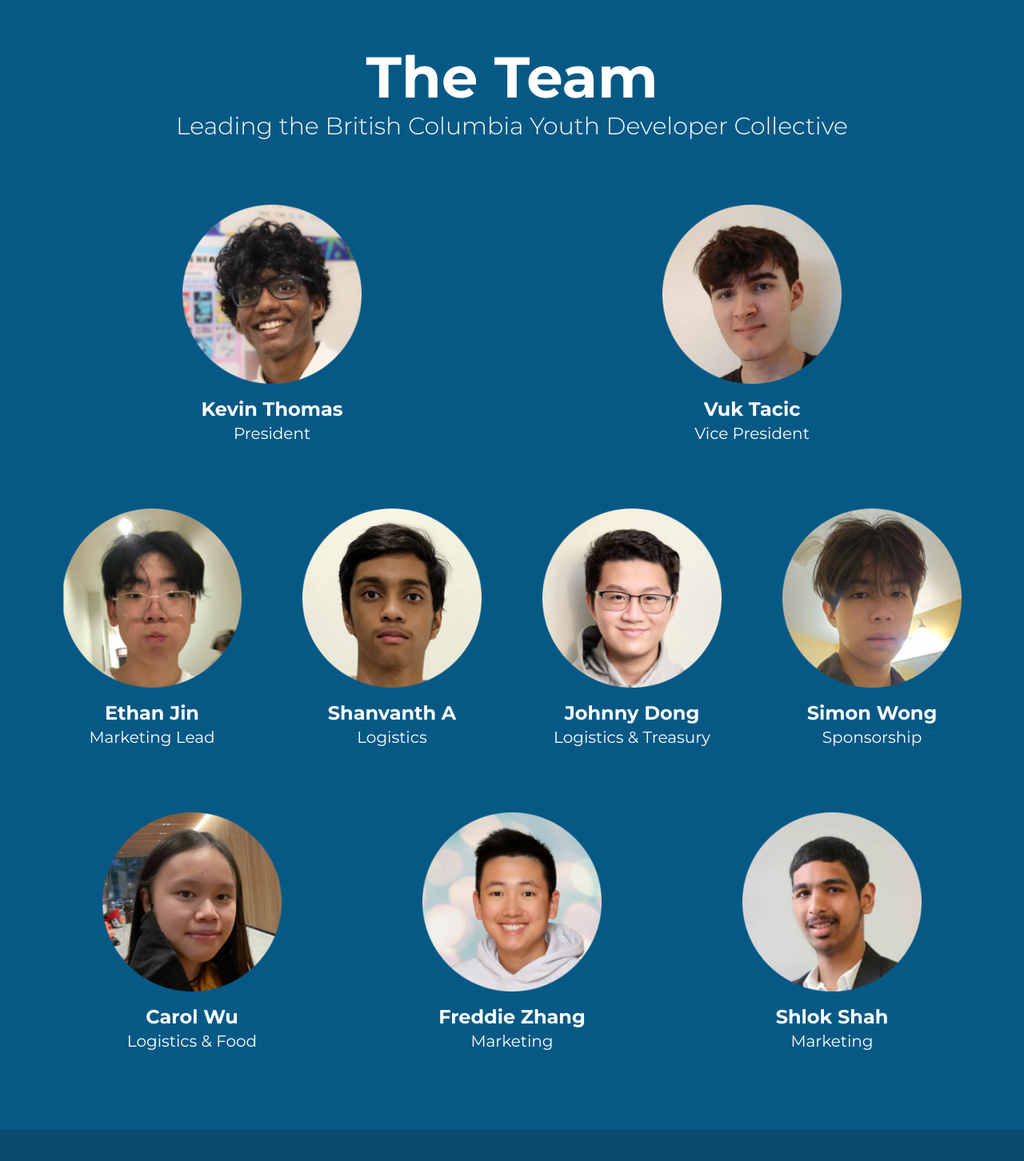
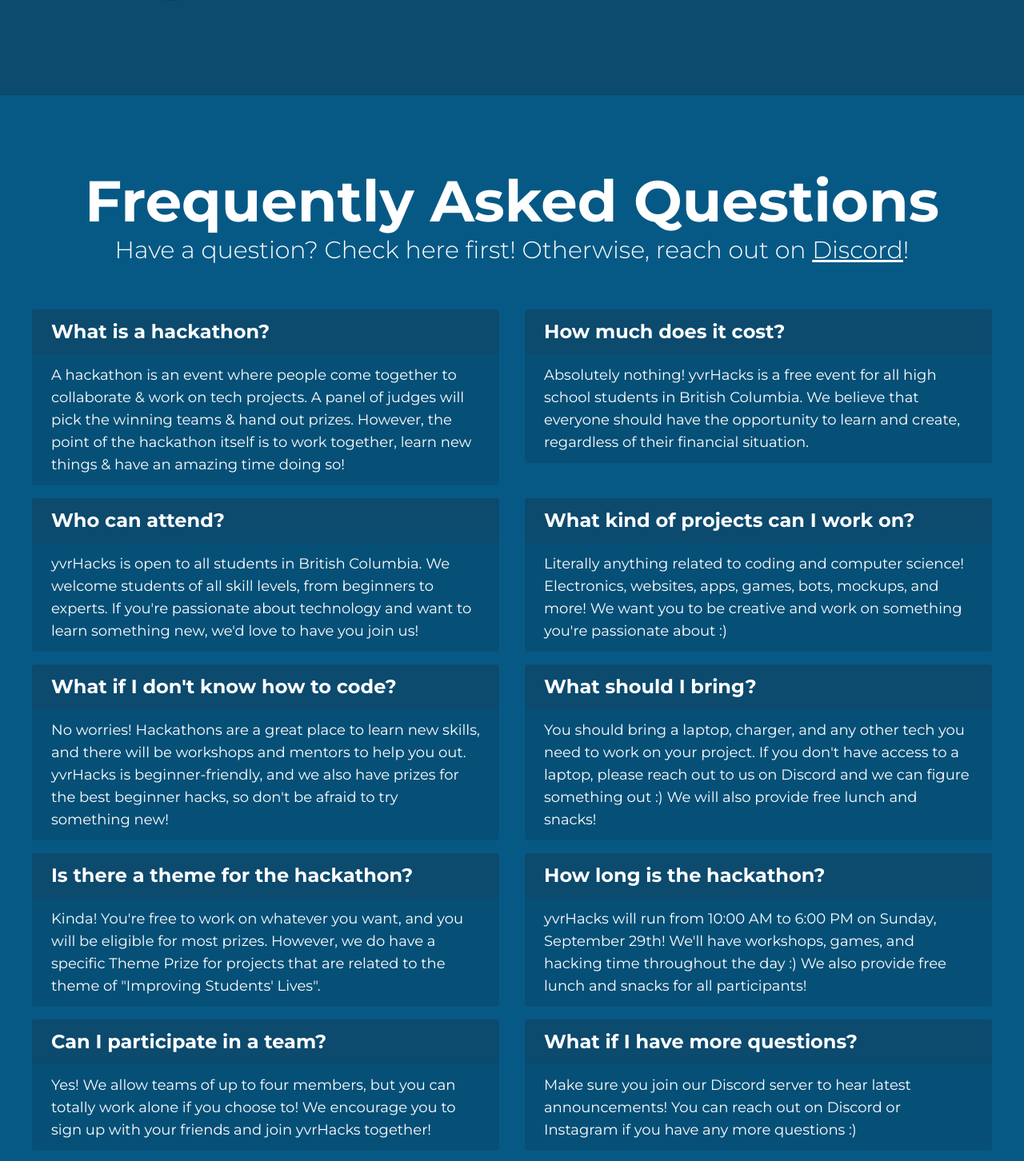
Before and after one commit to bcydc/yvrhacks, a Next.js app: page / in a window 1280 px wide. Shown: the part 5018-6470 px from the top of the page at 80% size. Built offline with nearby package versions, Linux system fonts and the light colour scheme.

Commit message:
feat: add faq to website, add eim to sponsors

```diff
--- a/src/app/page.tsx
+++ b/src/app/page.tsx
@@ -1,3 +1,4 @@
+import FAQ from "@/components/FAQ";
 import Team from "@/components/Team";
 import BCYDC from "@/components/BCYDC";
 import About from "@/components/About";
@@ -7,7 +8,7 @@
 
 export default function Home() {
   return (
-    <div className="flex h-full min-h-screen w-screen flex-col items-center bg-sky-600">
+    <div className="flex h-full min-h-screen w-screen flex-col items-center overflow-hidden bg-sky-600">
       <Navbar />
       <Landing />
       <img
@@ -22,9 +23,12 @@
         <Sponsors />
       </div>
       <div className="flex w-screen flex-col items-center bg-sky-800">
+        <FAQ />
+      </div>
+      <div className="flex w-screen flex-col items-center bg-sky-900">
         <Team />
       </div>
-      <div className="flex w-screen flex-col items-center bg-sky-900">
+      <div className="flex w-screen flex-col items-center bg-sky-800">
         <BCYDC />
       </div>
     </div>
--- a/src/components/BCYDC.tsx
+++ b/src/components/BCYDC.tsx
@@ -17,7 +17,7 @@
         className="w-full"
         alt="British Columbia Youth Developer Collective"
       />
-      <div className="flex flex-col items-center gap-20 md:flex-row">
+      <div className="flex flex-col items-center gap-10 md:flex-row md:gap-20">
         <img
           src="/images/bcydc.svg"
           className="order-2 h-32 w-32 md:order-1 md:h-64 md:w-64"
@@ -29,11 +29,11 @@
             school students with a shared passion for computer science, software
             development, robotics, and technology.
           </p>
-          <div className="flex items-center gap-2 md:gap-4">
+          <div className="flex flex-col items-center gap-2 md:flex-row md:gap-4">
             <a
               target="_blank"
               href="https://bcydc.ca"
-              className="flex items-center rounded bg-sky-500 px-4 py-2 transition duration-300 hover:bg-sky-600 md:px-8 md:py-3"
+              className="flex w-full items-center justify-center rounded bg-sky-500 px-4 py-2 transition duration-300 hover:bg-sky-600 md:w-auto md:px-8 md:py-3"
             >
               <p className="select-none whitespace-nowrap text-base font-medium text-white md:text-2xl">
                 Visit our Website
@@ -42,7 +42,7 @@
             <a
               target="_blank"
               href="https://discord.bcydc.ca/"
-              className="flex items-center gap-3 rounded bg-sky-600 px-4 py-2 transition duration-300 hover:bg-sky-700 md:px-8 md:py-3"
+              className="flex w-full items-center justify-center gap-3 rounded bg-sky-600 px-4 py-2 transition duration-300 hover:bg-sky-700 md:w-auto md:px-8 md:py-3"
             >
               <i className="fab fa-discord select-none text-base text-white md:text-2xl" />
               <p className="select-none whitespace-nowrap text-base font-medium text-white md:text-2xl">
--- /dev/null
+++ b/src/components/FAQ.tsx
@@ -0,0 +1,91 @@
+export default function FAQ() {
+  const faq = [
+    {
+      question: "What is a hackathon?",
+      answer:
+        "A hackathon is an event where people come together to collaborate & work on tech projects. A panel of judges will pick the winning teams & hand out prizes. However, the point of the hackathon itself is to work together, learn new things & have an amazing time doing so!",
+    },
+    {
+      question: "How much does it cost?",
+      answer:
+        "Absolutely nothing! yvrHacks is a free event for all high school students in British Columbia. We believe that everyone should have the opportunity to learn and create, regardless of their financial situation.",
+    },
+    {
+      question: "Who can attend?",
+      answer:
+        "yvrHacks is open to all students in British Columbia. We welcome students of all skill levels, from beginners to experts. If you're passionate about technology and want to learn something new, we'd love to have you join us!",
+    },
+    {
+      question: "What kind of projects can I work on?",
+      answer:
+        "Literally anything related to coding and computer science! Electronics, websites, apps, games, bots, mockups, and more! We want you to be creative and work on something you're passionate about :)",
+    },
+    {
+      question: "What if I don't know how to code?",
+      answer:
+        "No worries! Hackathons are a great place to learn new skills, and there will be workshops and mentors to help you out. yvrHacks is beginner-friendly, and we also have prizes for the best beginner hacks, so don't be afraid to try something new!",
+    },
+    {
+      question: "What should I bring?",
+      answer:
+        "You should bring a laptop, charger, and any other tech you need to work on your project. If you don't have access to a laptop, please reach out to us on Discord and we can figure something out :) We will also provide free lunch and snacks!",
+    },
+    {
+      question: "Is there a theme for the hackathon?",
+      answer:
+        "Kinda! You're free to work on whatever you want, and you will be eligible for most prizes. However, we do have a specific Theme Prize for projects that are related to the theme of \"Improving Students' Lives\".",
+    },
+    {
+      question: "How long is the hackathon?",
+      answer:
+        "yvrHacks will run from 10:00 AM to 6:00 PM on Sunday, September 29th! We'll have workshops, games, and hacking time throughout the day :) We also provide free lunch and snacks for all participants!",
+    },
+    {
+      question: "Can I participate in a team?",
+      answer:
+        "Yes! We allow teams of up to four members, but you can totally work alone if you choose to! We encourage you to sign up with your friends and join yvrHacks together!",
+    },
+    {
+      question: "What if I have more questions?",
+      answer:
+        "Make sure you join our Discord server to hear latest announcements! You can reach out on Discord or Instagram if you have any more questions :)",
+    },
+  ];
+  return (
+    <div className="flex w-full flex-col items-start gap-12 px-6 py-24 md:w-[1200px] md:gap-40 md:px-0">
+      <div className="flex w-full flex-col gap-8 md:gap-14">
+        <div className="flex flex-col items-center gap-2">
+          <h3
+            id="faq"
+            className="text-center text-4xl font-bold text-white md:text-7xl"
+          >
+            Frequently Asked Questions
+          </h3>
+          <h6 className="text-center text-lg font-light text-white md:text-3xl">
+            Have a question? Check here first! Otherwise, reach out on{" "}
+            <a
+              target="_blank"
+              className="underline"
+              href="https://discord.bcydc.ca/"
+            >
+              Discord
+            </a>
+            !
+          </h6>
+        </div>
+        <div className="grid w-full grid-cols-1 gap-x-8 gap-y-4 md:grid-cols-2">
+          {faq.map((item, index) => (
+            <div key={index} className="flex flex-col overflow-hidden rounded">
+              <h4 className="bg-sky-900 px-6 py-3 text-xl font-bold text-white md:text-2xl">
+                {item.question}
+              </h4>
+              <p className="bg-black bg-opacity-10 px-6 py-3 text-white md:text-lg">
+                {item.answer}
+              </p>
+            </div>
+          ))}
+        </div>
+      </div>
+    </div>
+  );
+}
--- a/src/components/Sponsors.tsx
+++ b/src/components/Sponsors.tsx
@@ -84,25 +84,28 @@
           </h6>
         </div>
         <div className="grid grid-cols-1 items-center gap-20 md:grid-cols-3">
-          <a>
+          <a target="_blank" href="https://hackclub.com/">
             <img src="/images/sponsors/hackclub.png" alt="Hack Club" />
           </a>
-          <a>
+          <a target="_blank" href="https://tks.world/">
             <img src="/images/sponsors/tks.png" alt="The Knowledge Society" />
           </a>
-          <a>
+          <a target="_blank" href="https://hackclub.com/fiscal-sponsorship/">
             <img src="/images/sponsors/hcb.png" alt="Hack Club Bank" />
           </a>
-          <a>
+          <a target="_blank" href="https://www.eimtechnology.com/">
+            <img src="/images/sponsors/eim.png" alt="EIM Technology" />
+          </a>
+          <a target="_blank" href="https://codecrafters.io/">
             <img src="/images/sponsors/codecrafters.png" alt="CodeCrafters" />
           </a>
-          <a>
+          <a target="_blank" href="https://axure.com/">
             <img src="/images/sponsors/axure.png" alt="Axure" />
           </a>
-          <a>
+          <a target="_blank" href="https://stevespokebar.ca/">
             <img src="/images/sponsors/steves.png" alt="Steve's Poke Bar" />
           </a>
-          <a>
+          <a target="_blank" href="https://getmoodfit.com/">
             <img src="/images/sponsors/moodfit.png" alt="Moodfit" />
           </a>
         </div>
--- a/src/components/Team.tsx
+++ b/src/components/Team.tsx
@@ -14,16 +14,32 @@
       </div>
       <div className="flex w-full flex-col gap-10 md:gap-20">
         <div className="flex w-full flex-col items-center justify-around gap-10 md:flex-row md:gap-0">
-          <Member name="Kevin Thomas" image="kevin.png" role="President" />
-          <Member name="Vuk Tacic" image="vuk.png" role="Vice President" />
+          <Member
+            name="Kevin Thomas"
+            image="kevin.png"
+            role="President"
+            href="https://kevinjosethomas.com/"
+          />
+          <Member
+            name="Vuk Tacic"
+            image="vuk.png"
+            role="Vice President"
+            href="https://www.linkedin.com/in/vuktacic/"
+          />
         </div>
         <div className="flex w-full flex-col items-center justify-around gap-10 md:flex-row md:gap-0">
-          <Member name="Ethan Jin" image="ethan.png" role="Marketing Lead" />
+          <Member
+            name="Ethan Jin"
+            image="ethan.png"
+            role="Marketing Lead"
+            href="https://www.linkedin.com/in/ethan-jin-0743722ab/"
+          />
           <Member name="Shanvanth A" image="shaun.png" role="Logistics" />
           <Member
             name="Johnny Dong"
             image="johnny.png"
             role="Logistics & Treasury"
+            href="https://www.linkedin.com/in/johnny-dong2007/"
           />
           <Member name="Simon Wong" image="simon.png" role="Sponsorship" />
         </div>
@@ -41,16 +57,25 @@
   name,
   image,
   role,
+  href,
 }: {
   name: string;
   image: string;
   role: string;
+  href?: string;
 }) {
   return (
     <div className="flex flex-col items-center gap-4">
       <img src={`/images/team/${image}`} alt={name} className="w-56" />
       <div className="flex flex-col items-center">
-        <p className="text-2xl font-bold text-white">{name}</p>
+        <div className="flex items-center gap-2">
+          <p className="text-2xl font-bold text-white">{name}</p>
+          {href && (
+            <a href={href} target="_blank">
+              <i className="fas fa-external-link-alt text-2xl text-white" />
+            </a>
+          )}
+        </div>
         <p className="text-xl text-white">{role}</p>
       </div>
     </div>
```
Also changed, not shown: public/images/sponsors/eim.png (added).
